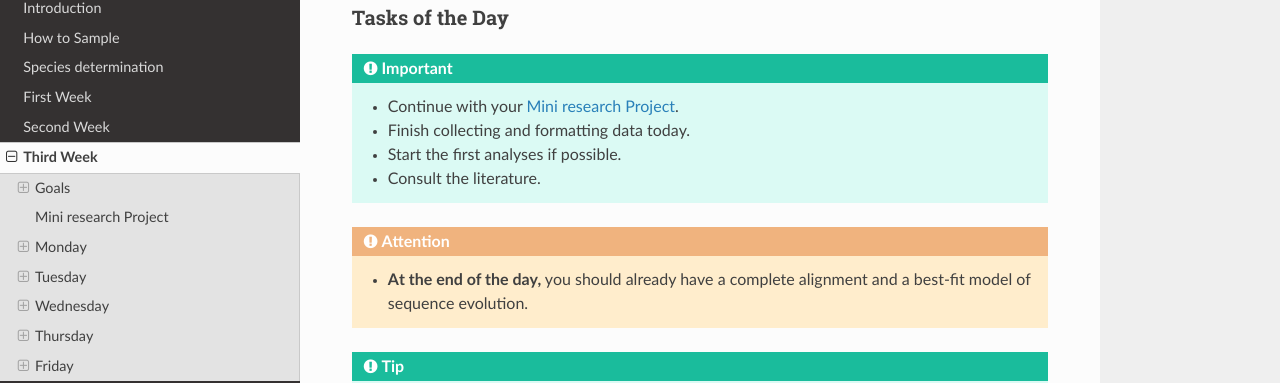
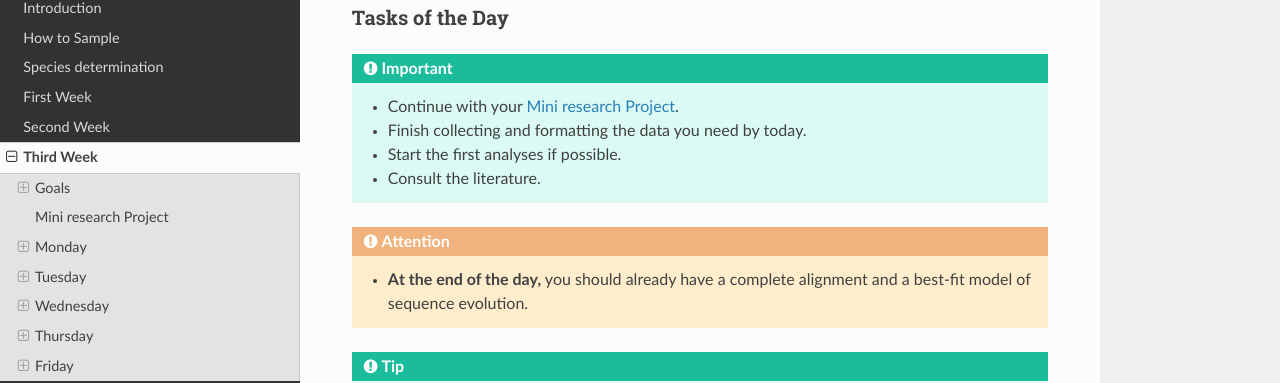
Before and after one commit to bheimbu/evolutionary_ecology, a Sphinx documentation site: the page built from docs/source/third_week.rst, in a window 1280 px wide and 900 px high, scrolled down 3020 px. Shown: the part 137-520 px from the top of the window. Built offline with Sphinx 7.4.7 and the Read the Docs theme 2.0.0, drawn with Linux system fonts in a browser that asks for light colours.

Commit message:
Update third_week.rst

```diff
--- a/docs/source/third_week.rst
+++ b/docs/source/third_week.rst
@@ -120,7 +120,7 @@ Tasks of the Day
 .. important::
 
   - Continue with your :ref:`Mini_research_Project`.
-  - Finish collecting and formatting data today.
+  - Finish collecting and formatting the data you need by today.
   - Start the first analyses if possible.
   - Consult the literature.
 
```
